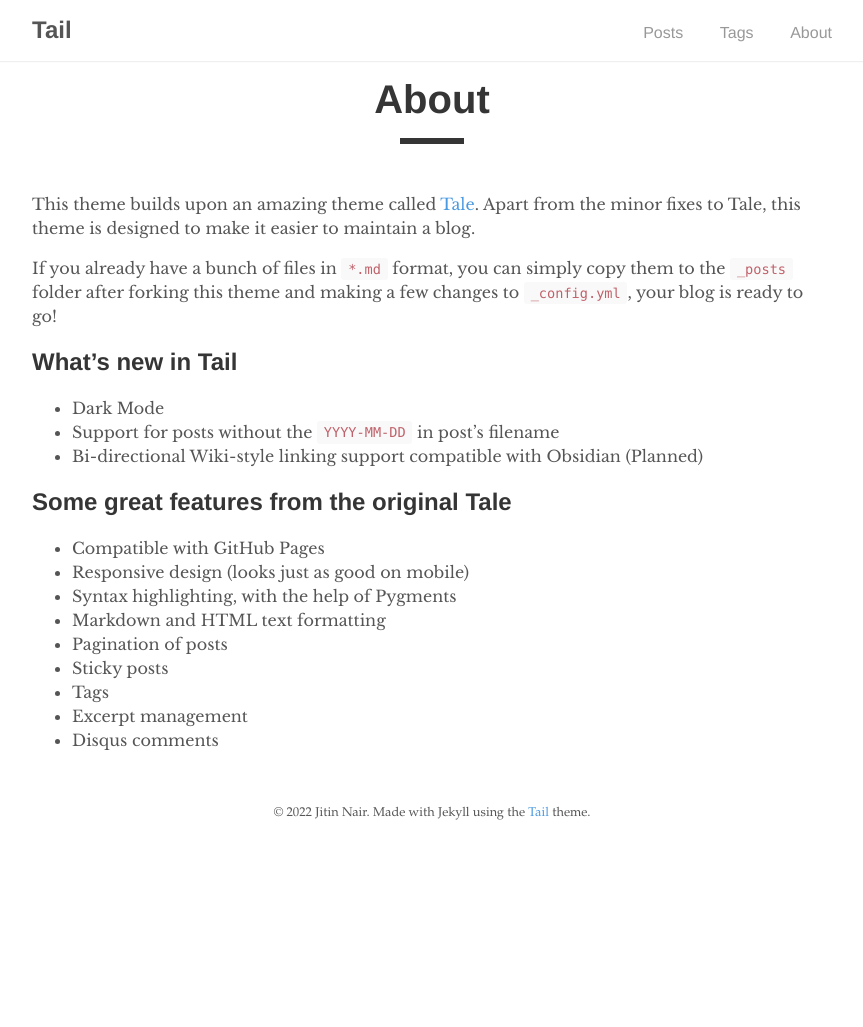
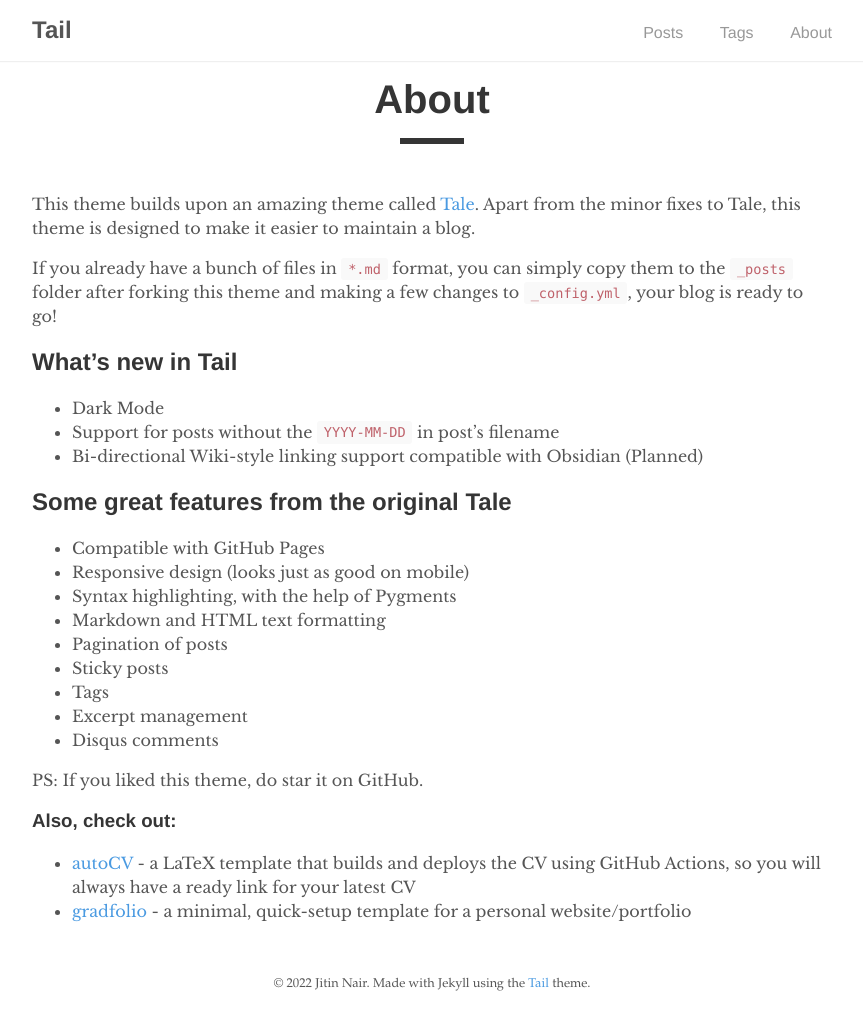
Before and after one commit to jitinnair1/tail, a Jekyll site: the page built from _pages/about.md, in a window 1280 px wide. Shown: the whole page, without its empty margins (208-1071 px from the left). Built offline with Jekyll 4.4.1, drawn with Linux system fonts in a browser that asks for light colours; before the commit the page ends 900 px from its top, so only the background shows below that.

Commit message:
updated README and about

```diff
--- a/_pages/about.md
+++ b/_pages/about.md
@@ -23,3 +23,10 @@ If you already have a bunch of files in `*.md` format, you can simply copy them
 - Tags
 - Excerpt management
 - Disqus comments
+
+PS: If you liked this theme, do star it on GitHub.
+
+### Also, check out:
+
+- [autoCV](https://github.com/jitinnair1/autocv) - a LaTeX template that builds and deploys the CV using GitHub Actions, so you will always have a ready link for your latest CV
+- [gradfolio](https://github.com/jitinnair1/gradfolio) - a minimal, quick-setup template for a personal website/portfolio
```
Also changed, not shown: README.md.
